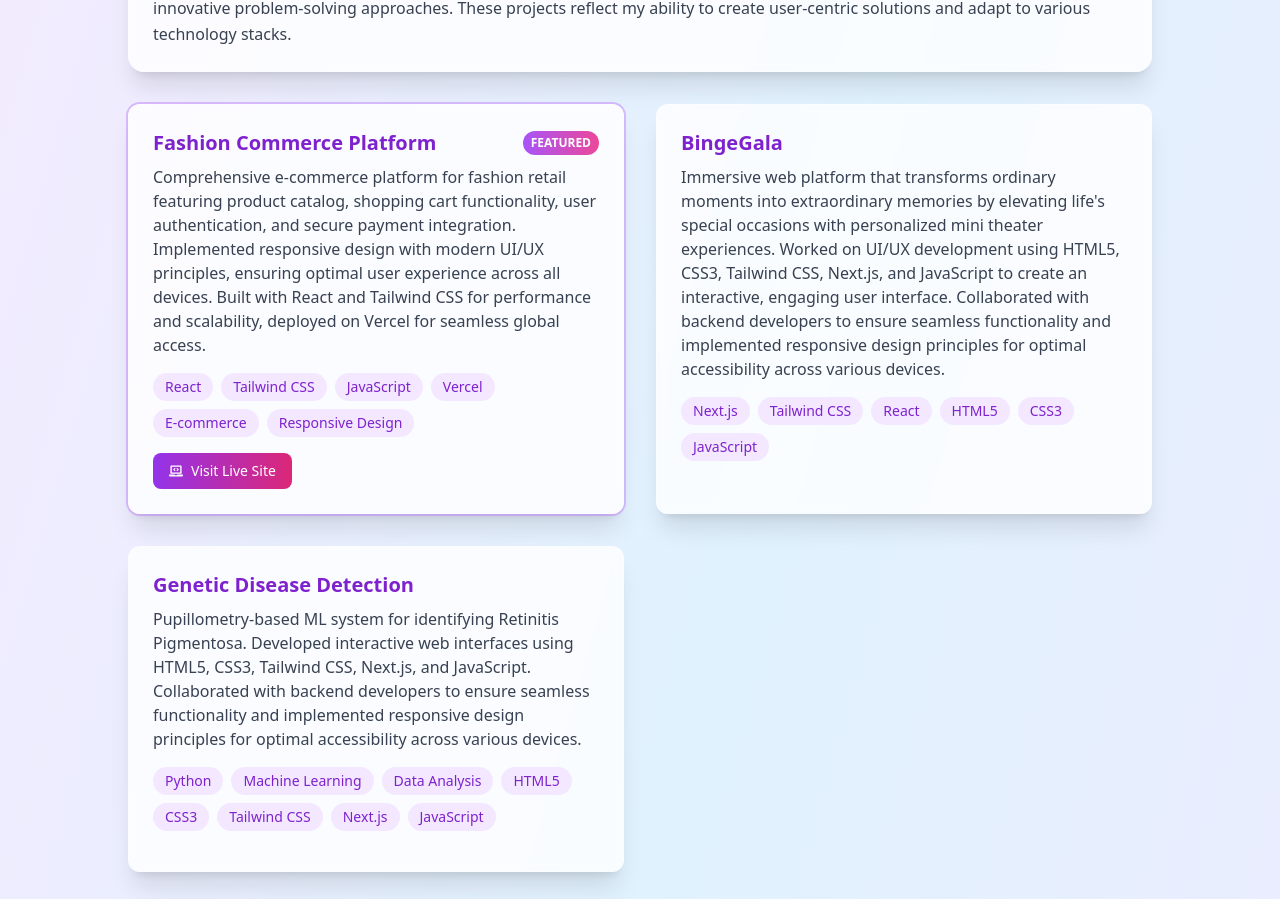
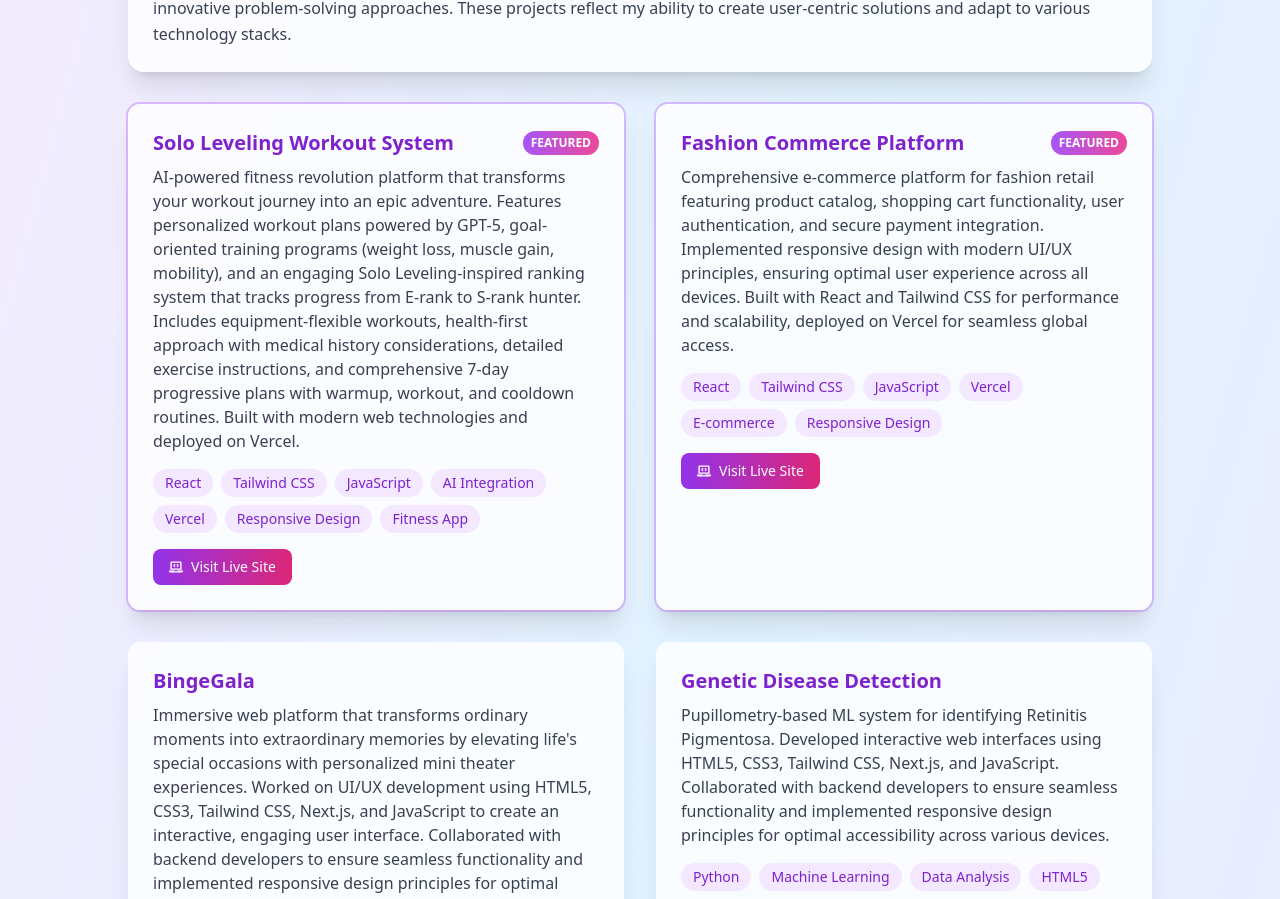
Before and after one commit to shareena-osa/shareena-portfolio, a React (Create React App) app: page / in a window 1280 px wide. Shown: the part 1357-2256 px from the top of the page. Built offline with nearby package versions, Linux system fonts and the light colour scheme.

Commit message:
Add new project card for "Solo Leveling Workout System" to Portfolio component, featuring detailed description, technology stack, and link. This enhances the portfolio by showcasing an AI-powered fitness platform alongside existing projects.

```diff
--- a/src/Portfolio.js
+++ b/src/Portfolio.js
@@ -196,6 +196,13 @@ export default function Portfolio() {
         </motion.div>
 
         <div className="grid md:grid-cols-2 gap-8">
+          <ProjectCard
+            title="Solo Leveling Workout System"
+            description="AI-powered fitness revolution platform that transforms your workout journey into an epic adventure. Features personalized workout plans powered by GPT-5, goal-oriented training programs (weight loss, muscle gain, mobility), and an engaging Solo Leveling-inspired ranking system that tracks progress from E-rank to S-rank hunter. Includes equipment-flexible workouts, health-first approach with medical history considerations, detailed exercise instructions, and comprehensive 7-day progressive plans with warmup, workout, and cooldown routines. Built with modern web technologies and deployed on Vercel."
+            link="https://solo-levelling-sooty.vercel.app/"
+            tech={["React", "Tailwind CSS", "JavaScript", "AI Integration", "Vercel", "Responsive Design", "Fitness App"]}
+            featured={true}
+          />
           <ProjectCard
             title="Fashion Commerce Platform"
             description="Comprehensive e-commerce platform for fashion retail featuring product catalog, shopping cart functionality, user authentication, and secure payment integration. Implemented responsive design with modern UI/UX principles, ensuring optimal user experience across all devices. Built with React and Tailwind CSS for performance and scalability, deployed on Vercel for seamless global access."
```
